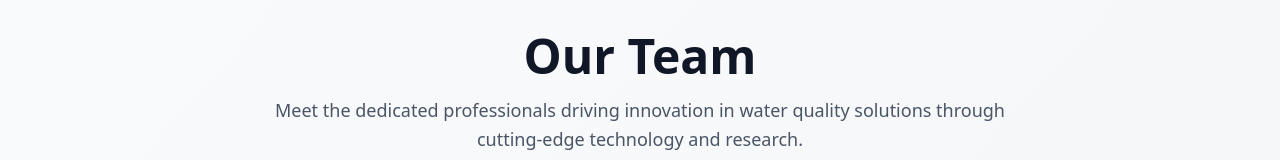
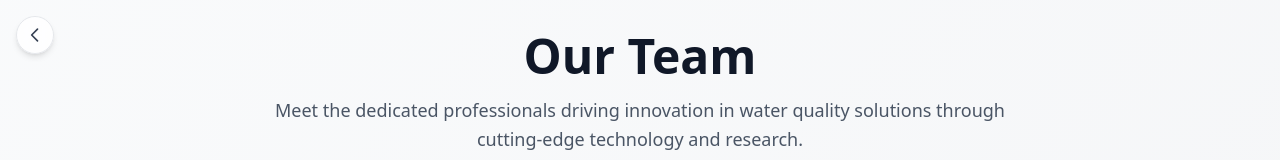
Before and after one commit to Team-ALPHABETxD/sih_workspace, a Next.js app in the folder frontend/: page /team in a window 1280 px wide. Shown: the top 160 px of the page. Built offline with nearby package versions, Linux system fonts and the light colour scheme.

Commit message:
back button route fix

```diff
--- a/frontend/app/about/page.tsx
+++ b/frontend/app/about/page.tsx
@@ -9,7 +9,7 @@ export default function AboutPage() {
     <div className="min-h-screen bg-gradient-to-br from-slate-50 via-blue-50 to-indigo-100 relative">
       {/* Back Button */}
       <div className="fixed top-4 left-4 z-50">
-        <Link href="/dashboard">
+        <Link href="/">
           <motion.button
             className="bg-white/80 backdrop-blur-sm p-2 rounded-full shadow-md border border-gray-200 hover:shadow-lg transition-shadow"
             whileHover={{ scale: 1.05 }}
--- a/frontend/app/team/page.tsx
+++ b/frontend/app/team/page.tsx
@@ -3,6 +3,7 @@ import React from "react";
 import Image from "next/image";
 import { motion } from "framer-motion";
 import { FaGithub, FaLinkedin } from "react-icons/fa";
+import Link from "next/link";
 
 export default function TeamPage() {
   const teamMembers = [
@@ -79,6 +80,21 @@ export default function TeamPage() {
 
   return (
     <div className="min-h-screen w-full bg-gradient-to-br from-gray-50 to-gray-100 py-8 px-4">
+
+      {/* Back Button */}
+      <div className="fixed top-4 left-4 z-50">
+        <Link href="/">
+          <motion.button
+            className="bg-white/80 backdrop-blur-sm p-2 rounded-full shadow-md border border-gray-200 hover:shadow-lg transition-shadow"
+            whileHover={{ scale: 1.05 }}
+            whileTap={{ scale: 0.95 }}
+          >
+            <svg className="w-5 h-5 text-gray-700" fill="none" stroke="currentColor" viewBox="0 0 24 24">
+              <path strokeLinecap="round" strokeLinejoin="round" strokeWidth={2} d="M15 19l-7-7 7-7" />
+            </svg>
+          </motion.button>
+        </Link>
+      </div>
 
       {/* Page Heading */}
       <motion.div
```
